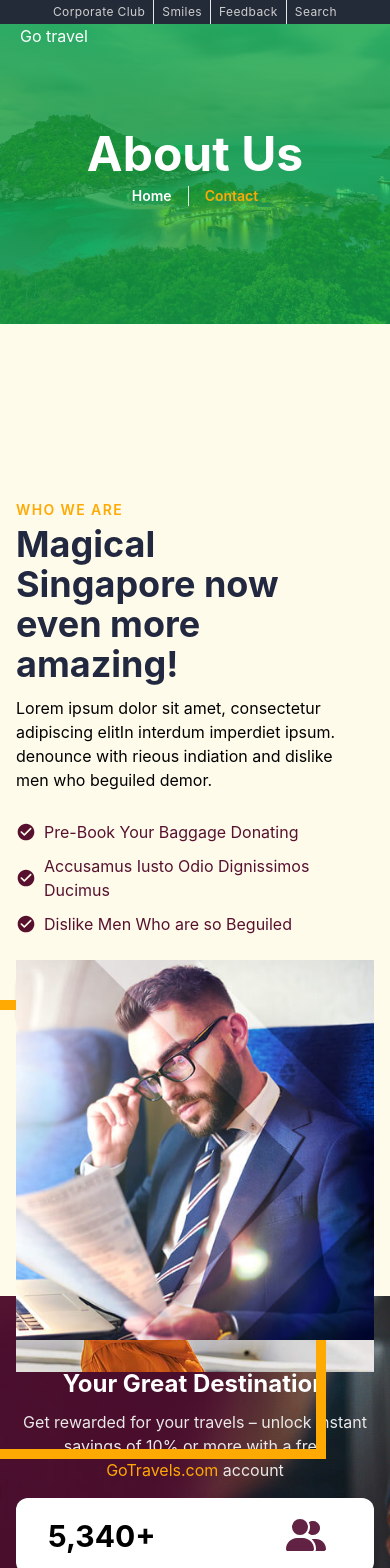
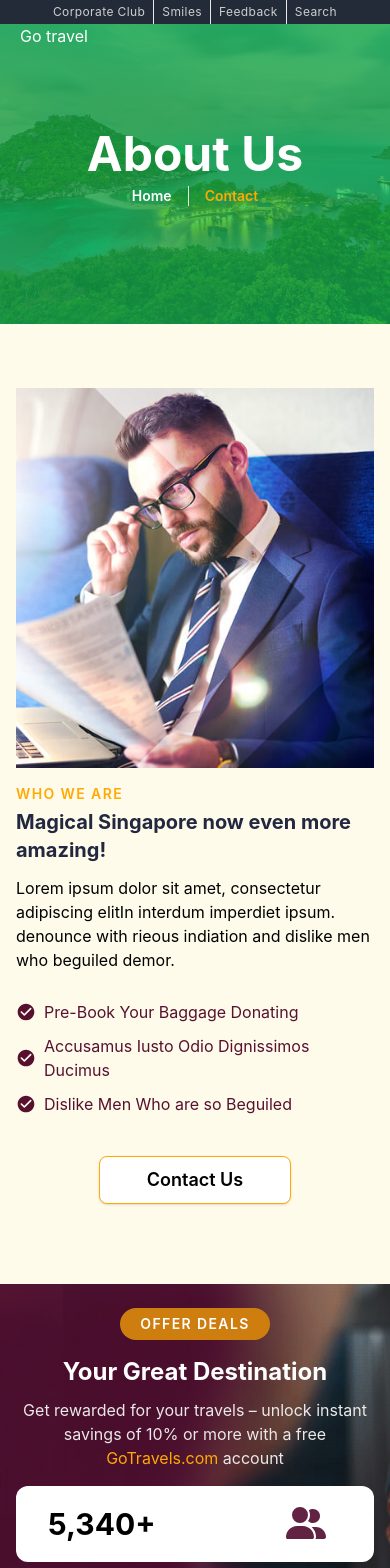
Before and after one commit to mrrased/go-travels, a React (Create React App) app: page /about in a window 390 px wide. Shown: the top 1568 px of the page. Built offline with nearby package versions, Linux system fonts and the light colour scheme.

Commit message:
added some new css

```diff
--- a/src/Component/Pages/About/About.js
+++ b/src/Component/Pages/About/About.js
@@ -6,6 +6,8 @@ import AboutOffer from './AboutOffer/AboutOffer';
 import FlightDestinationArea from '../../Home/FlightDestinationArea/FlightDestinationArea';
 import ServiceArea from '../../Home/ServiceArea/ServiceArea';
 import AboutAsked from './AboutAsked/AboutAsked';
+import TopFooter from '../../Shared/TopFooter/TopFooter';
+import BottomFooter from '../../Shared/BottomFooter/BottomFooter';
 
 const About = () => {
     return (
@@ -17,6 +19,8 @@ const About = () => {
             <FlightDestinationArea />
             <ServiceArea  />
             <AboutAsked />
+            <TopFooter />
+            <BottomFooter />
         </div>
     );
 };
--- a/src/Component/Pages/About/AboutAsked/AboutAsked.js
+++ b/src/Component/Pages/About/AboutAsked/AboutAsked.js
@@ -12,15 +12,15 @@ const AboutAsked = () => {
                 <div className='col-span-6'>
                     <div>
                         <h3 className='text-sm uppercase text-smooth-yellow-150 font-semibold mb-1 tracking-widest'>Asked Question</h3>
-                        <h1 className='text-4xl font-bold text-smooth-black mb-3'>Flight Asked Question</h1>
+                        <h1 className='text-xl md:text-4xl font-bold text-smooth-black mb-3'>Flight Asked Question</h1>
                         <p className='mb-7 font-base'>Lorem ipsum dolor sit amet, consectetur adipiscing elitIn imperdiet interdum imperdiet ipsum.</p>
                     </div>
 
-                    <div className='flex sm:justify-center'>
-                        <div className='w-full overflow-hidden mb-5 h-screen block  border-box md:hidden text-center'>
+                    <div className='flex justify-center mb-4'>
+                        <div className='w-full overflow-hidden h-[340px] block  border-box md:hidden text-center'>
                             <div className='relative'>
                                 <img src={about_askedImg} alt="" className='absolute z-10' />
-                                <div className="content:[''] absolute bg-smooth-yellow md:w-[465px] md:h-[470px]  sm:w-[560px]  sm:h-[360px] top-3 left-6 z-0">02</div>
+                                {/* <div className="content:[''] absolute bg-smooth-yellow md:w-[465px] md:h-[470px]  sm:w-[560px]  sm:h-[360px] top-3 left-6 z-0">02</div> */}
                             </div>
                         </div>
                     </div>
--- a/src/Component/Pages/About/AboutOffer/AboutOffer.js
+++ b/src/Component/Pages/About/AboutOffer/AboutOffer.js
@@ -6,12 +6,19 @@ import about_img2 from '../../../../Images/about_2.jpg';
 
 const AboutOffer = () => {
     return (
-        <Container  maxWidth='lg' className='py-44 px-0'>
+        <Container  maxWidth='lg' className='pt-16 md:py-44 px-0'>
             <div className='grid grid-cols-1 md:grid-cols-12 gap-4'>
                 <div className='col-span-5'>
+
+                    <div className='block md:hidden mb-4'>
+                        {/* <img src={about_img1} alt="" /> */}
+                        {/* <div className="content:[''] absolute w-[300px] h-[300px] border-[10px] border-smooth-yellow -top-10 right-12"></div> */}
+                        <img src={about_img2} alt="" />
+                    </div>
+
                     <div>
                         <h2 className='text-sm uppercase text-smooth-yellow-150 font-semibold mb-1 tracking-widest'>who we are</h2>
-                        <h3 className='text-4xl font-bold text-smooth-black mb-3'>Magical Singapore now even more amazing!</h3>
+                        <h3 className='text-xl md:text-4xl  font-bold text-smooth-black mb-3'>Magical Singapore now even more amazing!</h3>
                         <h4 className='mb-7 font-base'>Lorem ipsum dolor sit amet, consectetur adipiscing elitIn interdum imperdiet ipsum. denounce with rieous indiation and dislike men who beguiled demor.</h4>
                     </div>
                     <div className='mb-10'>
@@ -28,14 +35,14 @@ const AboutOffer = () => {
                             <p>Dislike Men Who are so Beguiled</p>
                         </div>
                     </div>
-                    <div>
+                    <div className='flex justify-center md:justify-start'>
                         <button class="group relative h-12 w-48 overflow-hidden border border-smooth-yellow rounded-lg bg-white text-lg font-semibold shadow">
                             <div class="absolute inset-0 w-0 bg-smooth-yellow-100 transition-all duration-500 ease-out group-hover:w-full"></div>
                             <span class="relative text-black group-hover:text-white">Contact Us</span>
                         </button>
                     </div>
                 </div>
-                <div className='col-span-7'>
+                <div className='col-span-7 hidden md:block'>
                     <div className='relative'>
                         <img src={about_img1} alt="" className='absolute' />
                         <div className="content:[''] absolute w-[444px] h-[459px] border-[10px] border-smooth-yellow -top-10 right-12"></div>
--- a/src/Component/Pages/Contact/ContactForm/ContactForm.js
+++ b/src/Component/Pages/Contact/ContactForm/ContactForm.js
@@ -21,7 +21,13 @@ const ContactForm = () => {
                         <div className='mt-3'>
                             <textarea rows="6" placeholder='Message' required className='p-4 w-full border border-smooth-gray-50 transition ease-in-out delay-250 duration-500 focus:outline-none focus:border focus:border-smooth-yellow-100' />
                         </div>
-                        <button type="submit" className='px-6 py-3 text-white bg-smooth-yellow-150 hover:bg-white hover:text-pink-blue-50 hover:border hover:border-pink-blue-50 font-semibold uppercase tracking-wider transition-all '>Submit</button>
+                        {/* <button type="submit" className='px-6 py-3 text-white bg-smooth-yellow-150 hover:bg-white hover:text-pink-blue-50 hover:border hover:border-pink-blue-50 font-semibold uppercase tracking-wider transition-all '>Submit</button> */}
+                        <div className='flex justify-center md:justify-start'>
+                        <button class="group relative h-12 w-48 overflow-hidden border border-smooth-yellow rounded-lg bg-white text-lg font-semibold shadow">
+                            <div class="absolute inset-0 w-0 bg-smooth-yellow-100 transition-all duration-500 ease-out group-hover:w-full"></div>
+                            <span class="relative text-black group-hover:text-white uppercase">Submit Now</span>
+                        </button>
+                    </div>
                     </form>
                 </div>
         </Container>
```
